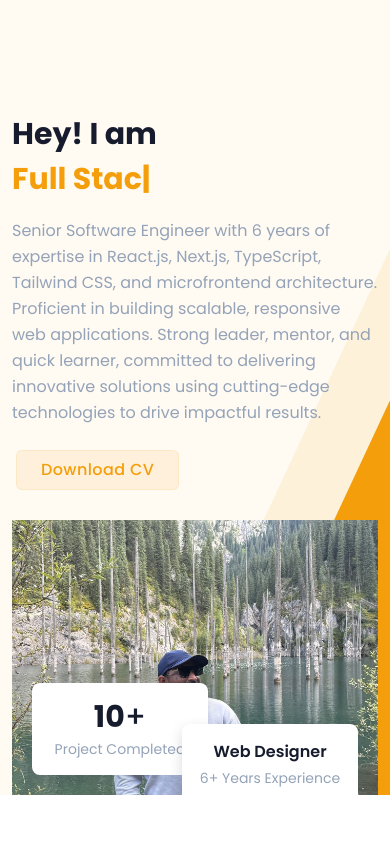
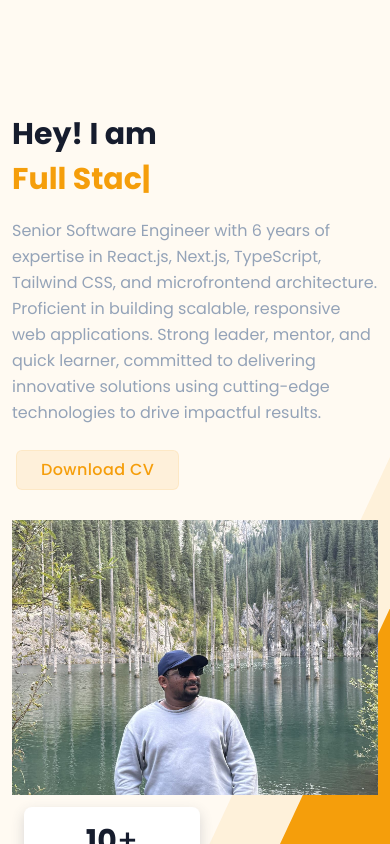
Before and after one commit to murakada/my-portfolio, a Next.js app: page / in a window 390 px wide. Shown: the top 844 px of the page. Built offline with nearby package versions, Linux system fonts and the light colour scheme.

Commit message:
Added mobile fix

```diff
--- a/src/app/components/HeroOne.js
+++ b/src/app/components/HeroOne.js
@@ -45,7 +45,7 @@ export default function HeroOne(){
                     <div className="relative">
                         <Image height={0} width={0} sizes="100vw" style={{height:"auto", width:"100%"}}  src="/images/hero/7.jpg" alt=""/>
 
-                        <div className="absolute lg:bottom-20 md:bottom-10 bottom-2 ltr:md:-left-5 ltr:left-2 rtl:md:-right-5 rtl:right-2 p-4 rounded-lg shadow-md dark:shadow-gray-800 bg-white dark:bg-slate-900 m-3 w-44 text-center">
+                        <div className="lg:bottom-20 md:bottom-10 bottom-2 ltr:md:-left-5 ltr:left-2 rtl:md:-right-5 rtl:right-2 p-4 rounded-lg shadow-md dark:shadow-gray-800 bg-white dark:bg-slate-900 m-3 w-44 text-center">
                             <span className="text-3xl font-medium mb-0"><span className="counter-value font-bold" data-target="125"> <CountUp
                                             start={6}
                                             className="counter-value"
@@ -54,8 +54,8 @@ export default function HeroOne(){
                             <h6 className="text-sm text-slate-400 mt-1">Project Completed</h6>
                         </div>
 
-                        <div className="absolute lg:top-80 md:top-56 top-48 ltr:md:-right-0 ltr:right-2 rtl:md:-left-0 rtl:left-2 p-4 rounded-lg shadow-md dark:shadow-gray-800 bg-white dark:bg-slate-900 m-3 w-44 text-center">
-                            <h6 className="font-semibold">Web Designer</h6>
+                        <div className=" lg:top-80 md:top-56 top-48 ltr:md:-right-0 ltr:right-2 rtl:md:-left-0 rtl:left-2 p-4 rounded-lg shadow-md dark:shadow-gray-800 bg-white dark:bg-slate-900 m-3 w-44 text-center">
+                            <h6 className="font-semibold">Web Developer</h6>
                             <h6 className="text-sm text-slate-400 mt-1">6+ Years Experience</h6>
                         </div>
                     </div>
```
